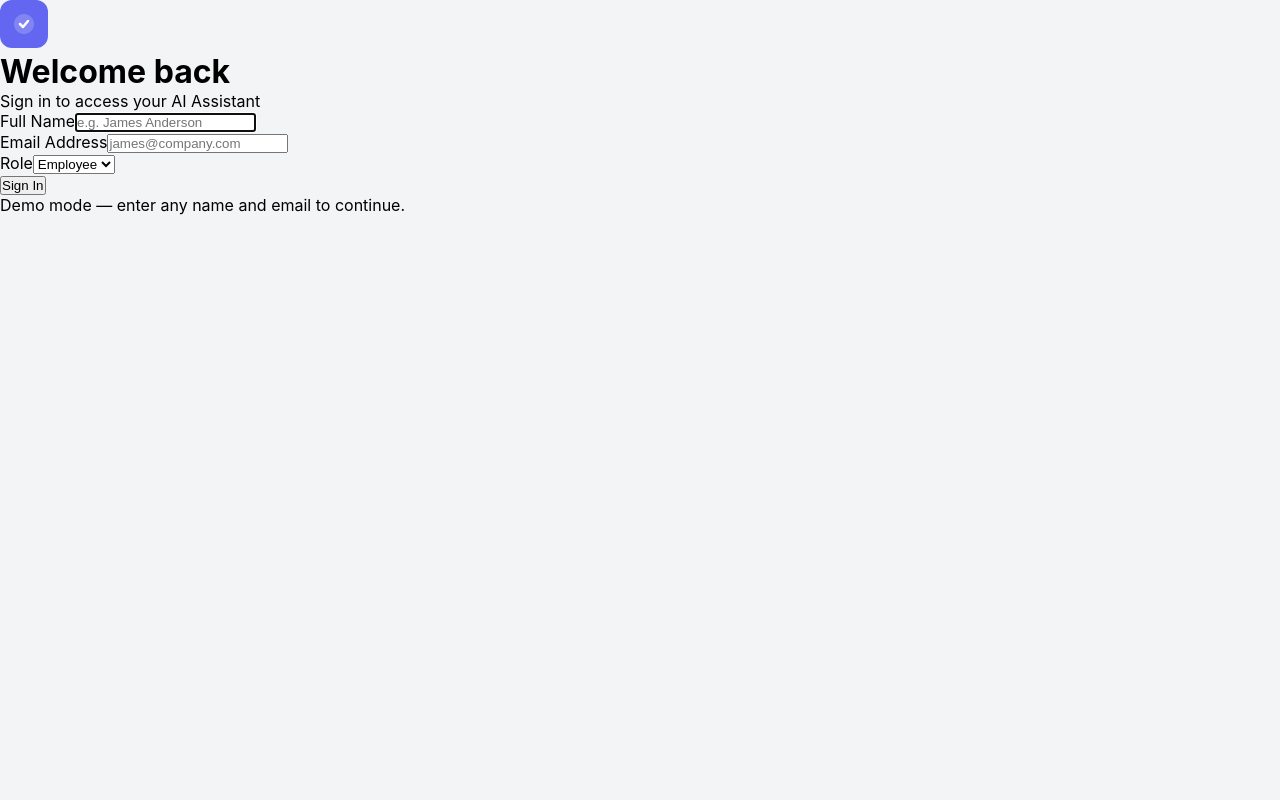
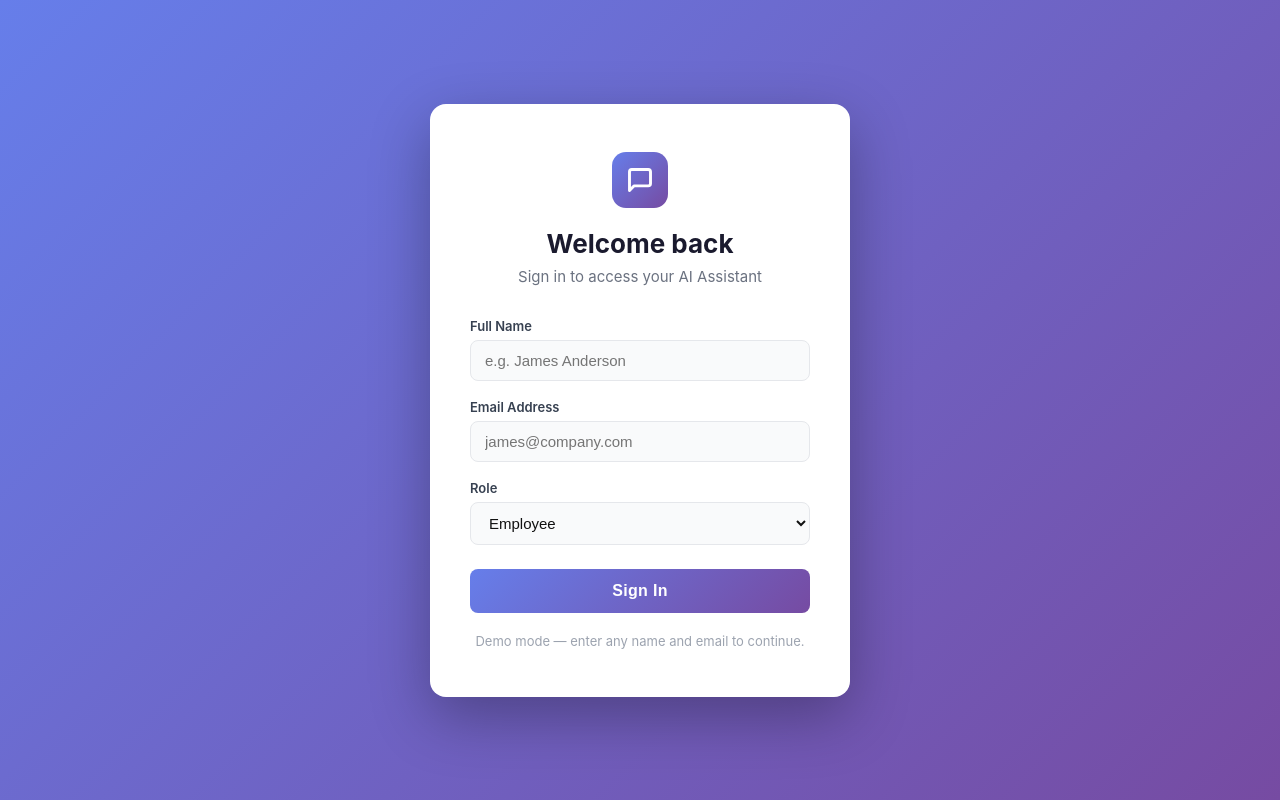
Before and after one commit to CoreStackDev/Copilot, a Next.js app: page / in a window 1280 px wide. Built offline with nearby package versions, Linux system fonts and the light colour scheme.

Commit message:
style: redesign login page with polished UI

```diff
--- a/pages/index.tsx
+++ b/pages/index.tsx
@@ -1,4 +1,4 @@
-import { useState, FormEvent } from 'react';
+import { useState } from 'react';
 import { useRouter } from 'next/router';
 import Head from 'next/head';
 
@@ -10,88 +10,100 @@ export default function LoginPage() {
   const [loading, setLoading] = useState(false);
   const [error, setError] = useState('');
 
-  async function handleSubmit(e: FormEvent) {
+  const handleSubmit = async (e: React.FormEvent) => {
     e.preventDefault();
-    if (!name.trim() || !email.trim()) {
-      setError('Please enter your name and email.');
-      return;
-    }
-    setError('');
-    setLoading(true);
-
+    if (!name.trim() || !email.trim()) { setError('Please fill in all fields.'); return; }
+    setLoading(true); setError('');
     try {
       const res = await fetch('/api/auth/login', {
         method: 'POST',
         headers: { 'Content-Type': 'application/json' },
-        body: JSON.stringify({ name: name.trim(), email: email.trim(), role }),
+        body: JSON.stringify({ name, email, role }),
       });
-
-      if (!res.ok) {
-        const data = await res.json();
-        throw new Error(data.error || 'Login failed');
-      }
-
-      const { token } = await res.json();
-      sessionStorage.setItem('sso_token', token);
-      sessionStorage.setItem('user_name', name.trim());
-      sessionStorage.setItem('user_email', email.trim());
+      const data = await res.json();
+      if (!res.ok) throw new Error(data.error || 'Login failed');
+      sessionStorage.setItem('sso_token', data.token);
+      sessionStorage.setItem('user_name', name);
+      sessionStorage.setItem('user_email', email);
       router.push('/chat');
-    } catch (err: unknown) {
-      setError(err instanceof Error ? err.message : 'Login failed');
+    } catch (err: any) {
+      setError(err.message);
+    } finally {
       setLoading(false);
     }
-  }
+  };
 
   return (
     <>
-      <Head>
-        <title>SSO Copilot Demo — Sign In</title>
-        <meta name="description" content="Sign in to access your AI Assistant" />
-      </Head>
-      <div className="login-container">
-        <div className="login-card">
-          <div className="login-logo">
-            <svg width="48" height="48" viewBox="0 0 48 48" fill="none" xmlns="http://www.w3.org/2000/svg">
-              <rect width="48" height="48" rx="12" fill="#6366f1"/>
-              <path d="M14 24C14 18.477 18.477 14 24 14C29.523 14 34 18.477 34 24C34 29.523 29.523 34 24 34C18.477 34 14 29.523 14 24Z" fill="white" fillOpacity="0.2"/>
-              <path d="M20 24L23 27L28 21" stroke="white" strokeWidth="2.5" strokeLinecap="round" strokeLinejoin="round"/>
-            </svg>
+      <Head><title>SSO Copilot Demo — Sign In</title></Head>
+      <div style={{
+        minHeight: '100vh', display: 'flex', alignItems: 'center', justifyContent: 'center',
+        background: 'linear-gradient(135deg, #667eea 0%, #764ba2 100%)',
+        fontFamily: "-apple-system, BlinkMacSystemFont, 'Segoe UI', Roboto, sans-serif",
+        padding: '20px',
+      }}>
+        <div style={{
+          background: '#fff', borderRadius: '16px', padding: '48px 40px',
+          width: '100%', maxWidth: '420px',
+          boxShadow: '0 20px 60px rgba(0,0,0,0.3)',
+        }}>
+          <div style={{ textAlign: 'center', marginBottom: '32px' }}>
+            <div style={{
+              width: '56px', height: '56px', background: 'linear-gradient(135deg, #667eea, #764ba2)',
+              borderRadius: '14px', display: 'inline-flex', alignItems: 'center', justifyContent: 'center',
+              marginBottom: '20px',
+            }}>
+              <svg width="28" height="28" viewBox="0 0 24 24" fill="none" stroke="white" strokeWidth="2.5" strokeLinecap="round" strokeLinejoin="round">
+                <path d="M21 15a2 2 0 0 1-2 2H7l-4 4V5a2 2 0 0 1 2-2h14a2 2 0 0 1 2 2z"/>
+              </svg>
+            </div>
+            <h1 style={{ margin: '0 0 8px', fontSize: '26px', fontWeight: '700', color: '#1a1a2e' }}>Welcome back</h1>
+            <p style={{ margin: 0, color: '#6b7280', fontSize: '15px' }}>Sign in to access your AI Assistant</p>
           </div>
-          <h1 className="login-title">Welcome back</h1>
-          <p className="login-subtitle">Sign in to access your AI Assistant</p>
 
-          <form onSubmit={handleSubmit} className="login-form">
-            <div className="form-group">
-              <label htmlFor="name">Full Name</label>
+          <form onSubmit={handleSubmit}>
+            <div style={{ marginBottom: '18px' }}>
+              <label style={{ display: 'block', fontSize: '13px', fontWeight: '600', color: '#374151', marginBottom: '6px' }}>
+                Full Name
+              </label>
               <input
-                id="name"
-                type="text"
-                placeholder="e.g. James Anderson"
-                value={name}
-                onChange={e => setName(e.target.value)}
-                required
-                autoFocus
+                type="text" value={name} onChange={e => setName(e.target.value)}
+                placeholder="e.g. James Anderson" required
+                style={{
+                  width: '100%', padding: '11px 14px', border: '1.5px solid #e5e7eb',
+                  borderRadius: '8px', fontSize: '15px', outline: 'none', boxSizing: 'border-box',
+                  transition: 'border-color 0.2s', background: '#f9fafb', color: '#111',
+                }}
+                onFocus={e => e.target.style.borderColor = '#667eea'}
+                onBlur={e => e.target.style.borderColor = '#e5e7eb'}
               />
             </div>
-
-            <div className="form-group">
-              <label htmlFor="email">Email Address</label>
+            <div style={{ marginBottom: '18px' }}>
+              <label style={{ display: 'block', fontSize: '13px', fontWeight: '600', color: '#374151', marginBottom: '6px' }}>
+                Email Address
+              </label>
               <input
-                id="email"
-                type="email"
-                placeholder="james@company.com"
-                value={email}
-                onChange={e => setEmail(e.target.value)}
-                required
+                type="email" value={email} onChange={e => setEmail(e.target.value)}
+                placeholder="james@company.com" required
+                style={{
+                  width: '100%', padding: '11px 14px', border: '1.5px solid #e5e7eb',
+                  borderRadius: '8px', fontSize: '15px', outline: 'none', boxSizing: 'border-box',
+                  transition: 'border-color 0.2s', background: '#f9fafb', color: '#111',
+                }}
+                onFocus={e => e.target.style.borderColor = '#667eea'}
+                onBlur={e => e.target.style.borderColor = '#e5e7eb'}
               />
             </div>
-
-            <div className="form-group">
-              <label htmlFor="role">Role</label>
-              <select
-                id="role"
-                value={role}
-                onChange={e => setRole(e.target.value)}
+            <div style={{ marginBottom: '24px' }}>
+              <label style={{ display: 'block', fontSize: '13px', fontWeight: '600', color: '#374151', marginBottom: '6px' }}>
+                Role
+              </label>
+              <select value={role} onChange={e => setRole(e.target.value)}
+                style={{
+                  width: '100%', padding: '11px 14px', border: '1.5px solid #e5e7eb',
+                  borderRadius: '8px', fontSize: '15px', outline: 'none', boxSizing: 'border-box',
+                  background: '#f9fafb', color: '#111', cursor: 'pointer',
+                }}
               >
                 <option>Employee</option>
                 <option>Manager</option>
@@ -100,21 +112,26 @@ export default function LoginPage() {
               </select>
             </div>
 
-            {error && <p className="form-error">{error}</p>}
+            {error && (
+              <div style={{
+                background: '#fef2f2', border: '1px solid #fecaca', color: '#dc2626',
+                padding: '10px 14px', borderRadius: '8px', fontSize: '14px', marginBottom: '16px',
+              }}>{error}</div>
+            )}
 
-            <button type="submit" className="login-btn" disabled={loading}>
-              {loading ? (
-                <span className="btn-loading">
-                  <span className="spinner-small" />
-                  Signing in…
-                </span>
-              ) : (
-                'Sign In'
-              )}
+            <button type="submit" disabled={loading}
+              style={{
+                width: '100%', padding: '13px', background: loading ? '#a5b4fc' : 'linear-gradient(135deg, #667eea, #764ba2)',
+                color: '#fff', border: 'none', borderRadius: '8px', fontSize: '16px',
+                fontWeight: '600', cursor: loading ? 'not-allowed' : 'pointer',
+                transition: 'opacity 0.2s', letterSpacing: '0.3px',
+              }}
+            >
+              {loading ? 'Signing in…' : 'Sign In'}
             </button>
           </form>
 
-          <p className="login-demo-note">
+          <p style={{ textAlign: 'center', marginTop: '20px', fontSize: '13px', color: '#9ca3af' }}>
             Demo mode — enter any name and email to continue.
           </p>
         </div>
```
